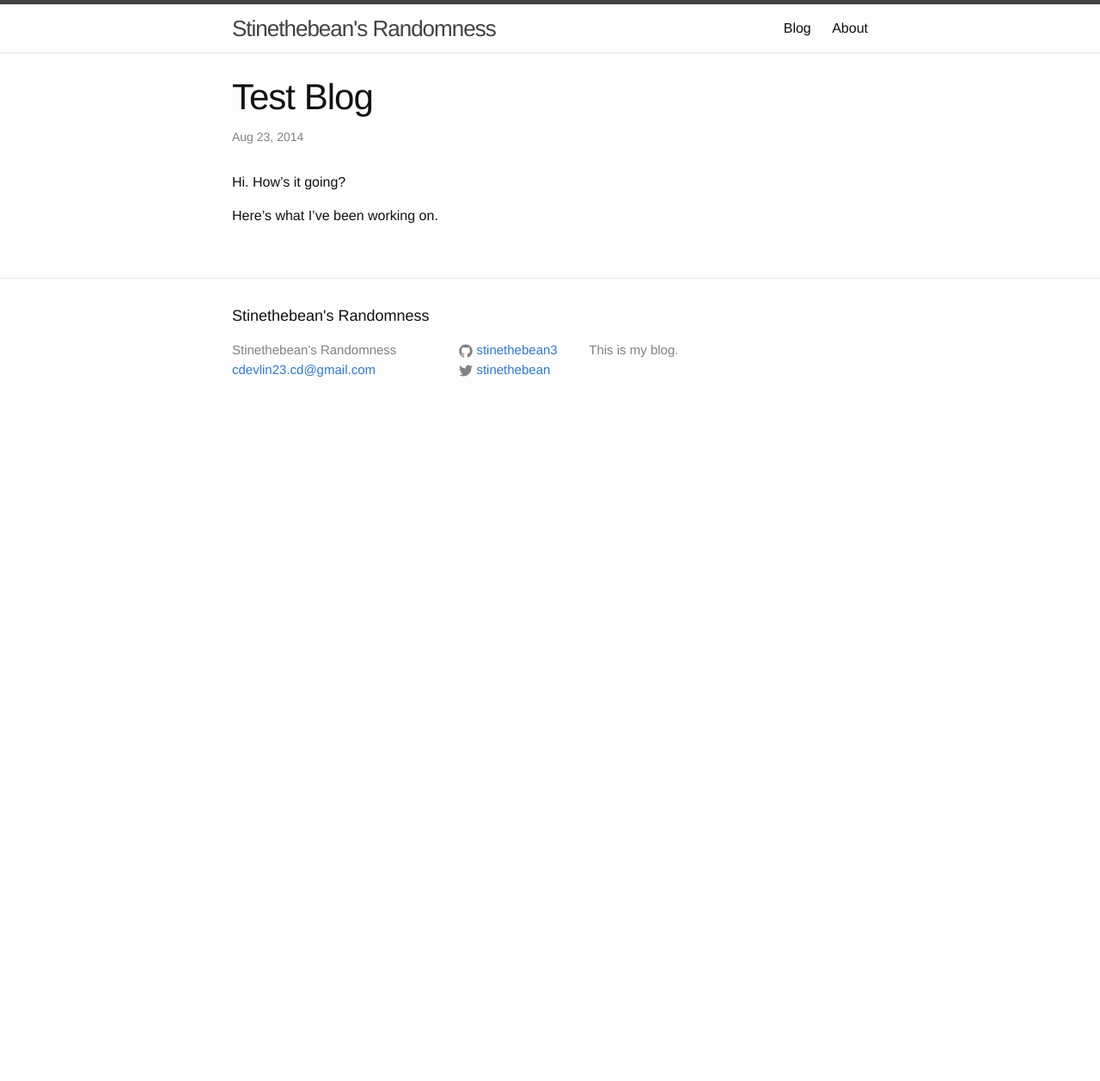
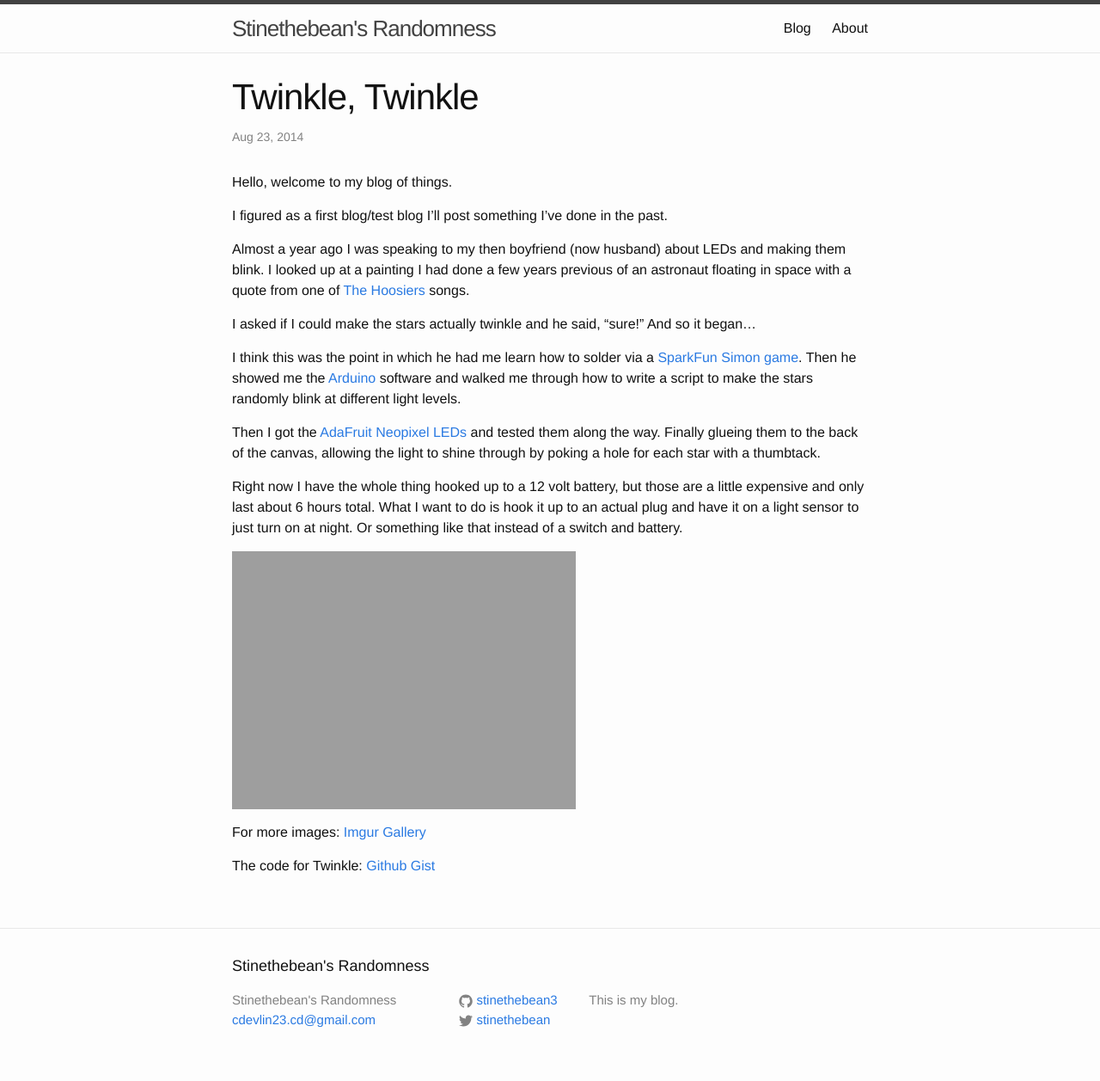
Before and after one commit to stinethebean3/blog, a Jekyll site: the page built from _posts/2014-08-23-test-blog.md, in a window 1280 px wide. Shown: the whole page at 86% size. Built offline with Jekyll 4.4.1, drawn with Linux system fonts in a browser that asks for light colours; before the commit the page ends 900 px from its top, so only the background shows below that.

Commit message:
updated pages and posts

```diff
--- a/_posts/2014-08-23-test-blog.md
+++ b/_posts/2014-08-23-test-blog.md
@@ -1,9 +1,25 @@
 ---
 layout: post
-title:  "Test Blog"
-date:   2014-08-23 22:06
-categories: first blog post
+title:  "Twinkle, Twinkle"
+date:   2014-08-23 17:00
+categories: painting LEDs tech art
 ---
-Hi. How's it going?
+Hello, welcome to my blog of things.
 
- Here's what I've been working on.
+I figured as a first blog/test blog I'll post something I've done in the past.
+
+Almost a year ago I was speaking to my then boyfriend (now husband) about LEDs and making them blink. I looked up at a painting I had done a few years previous of an astronaut floating in space with a quote from one of [The Hoosiers](https://www.youtube.com/watch?v=VCOIjvWFFo8) songs.
+
+I asked if I could make the stars actually twinkle and he said, "sure!" And so it began...
+
+I think this was the point in which he had me learn how to solder via a [SparkFun Simon game](https://www.sparkfun.com/products/10547). Then he showed me the [Arduino](http://www.arduino.cc/) software and walked me through how to write a script to make the stars randomly blink at different light levels.
+
+Then I got the [AdaFruit Neopixel LEDs](http://www.adafruit.com/products/1138) and tested them along the way. Finally glueing them to the back of the canvas, allowing the light to shine through by poking a hole for each star with a thumbtack.
+
+Right now I have the whole thing hooked up to a 12 volt battery, but those are a little expensive and only last about 6 hours total. What I want to do is hook it up to an actual plug and have it on a light sensor to just turn on at night. Or something like that instead of a switch and battery.
+
+![Front and Back]({{ site.url }}/assets/images/twinkle.png)
+
+For more images: [Imgur Gallery](http://imgur.com/a/2GmzC)
+
+The code for Twinkle: [Github Gist](https://gist.github.com/stinethebean3/6400059)
```
Also changed, not shown: _posts/2014-08-22-First-Post.md (deleted, +0 -16 lines), about.md (+2 -5 lines).
